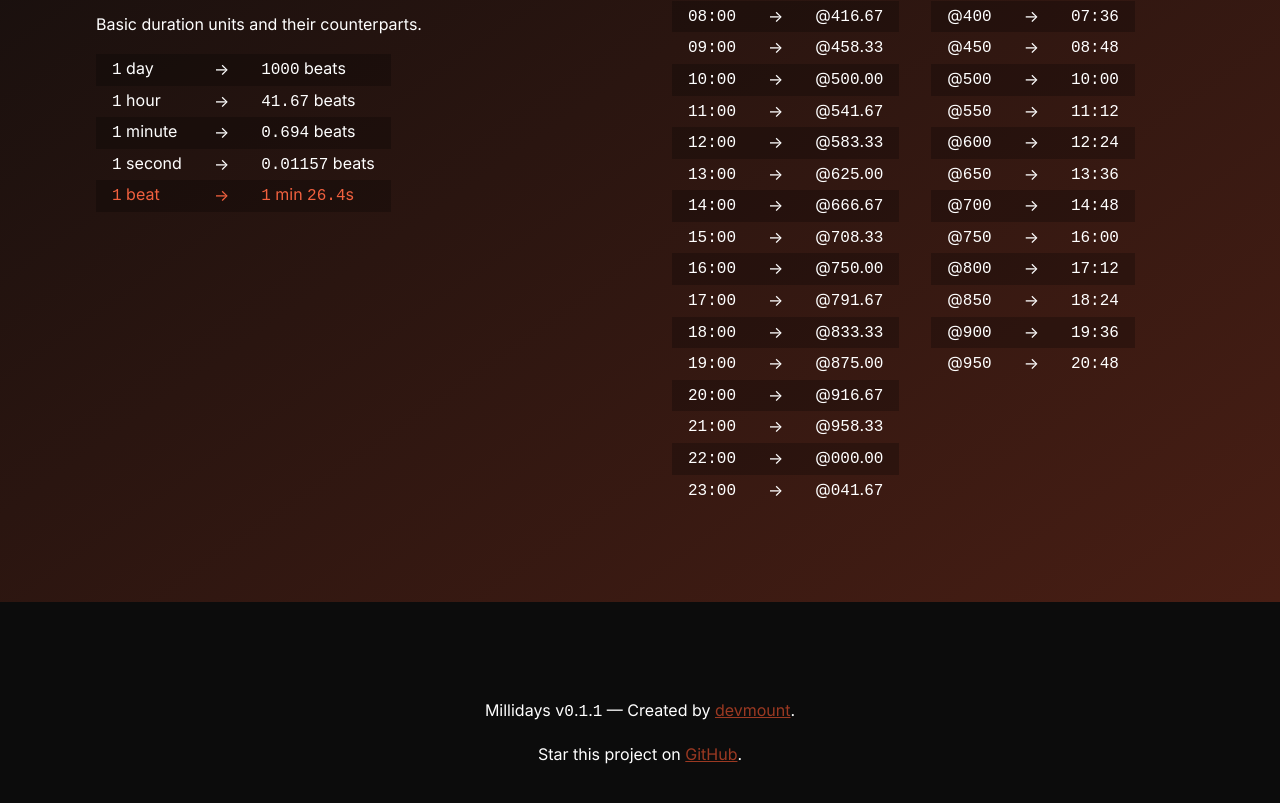
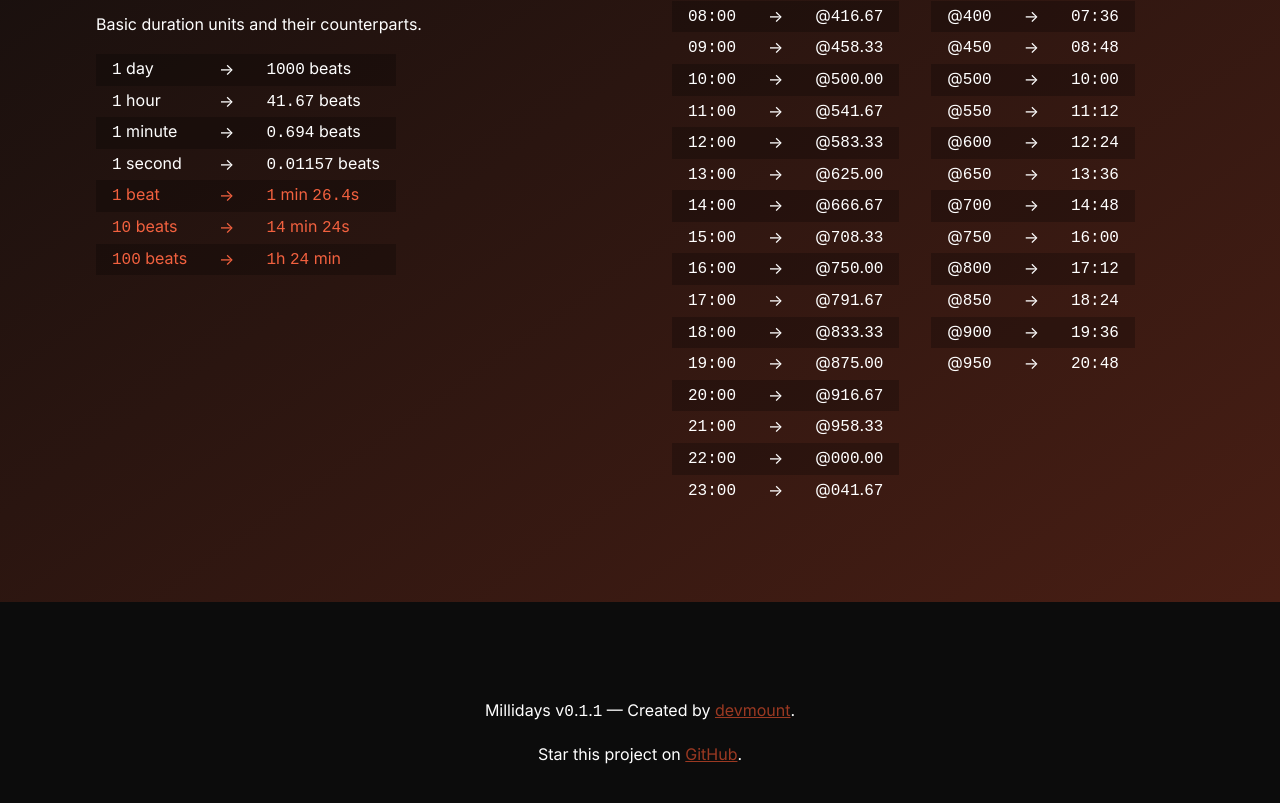
Before and after one commit to devmount/millidays, a Vue app: page / in a window 1280 px wide. Shown: the part 1076-1879 px from the top of the page. Built offline with nearby package versions, Linux system fonts and the light colour scheme.

Commit message:
📦️ Dependency updates

```diff
--- a/src/App.vue
+++ b/src/App.vue
@@ -92,6 +92,16 @@ onMounted(() => {
             <td><code>1</code> beat</td>
             <td>&rarr;</td>
             <td><code>1</code> min <code>26.4</code>s</td>
+          </tr>
+          <tr class="accent">
+            <td><code>10</code> beats</td>
+            <td>&rarr;</td>
+            <td><code>14</code> min <code>24</code>s</td>
+          </tr>
+          <tr class="accent">
+            <td><code>100</code> beats</td>
+            <td>&rarr;</td>
+            <td><code>1</code>h <code>24</code> min</td>
           </tr>
         </tbody>
       </table>
--- a/vite.config.ts
+++ b/vite.config.ts
@@ -1,18 +1,14 @@
-import { fileURLToPath, URL } from 'node:url'
+import { fileURLToPath, URL } from 'node:url';
 
-import { defineConfig } from 'vite'
-import vue from '@vitejs/plugin-vue'
-import vueDevTools from 'vite-plugin-vue-devtools'
+import { defineConfig } from 'vite';
+import vue from '@vitejs/plugin-vue';
 
 // https://vite.dev/config/
 export default defineConfig({
-  plugins: [
-    vue(),
-    vueDevTools(),
-  ],
+  plugins: [vue()],
   resolve: {
     alias: {
-      '@': fileURLToPath(new URL('./src', import.meta.url))
+      '@': fileURLToPath(new URL('./src', import.meta.url)),
     },
   },
-})
+});
```
Also changed, not shown: package.json (+14 -15 lines), 1 other file (tests, documents, lock files or other folders).
